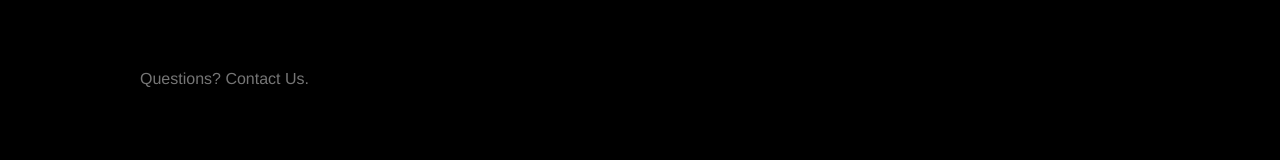
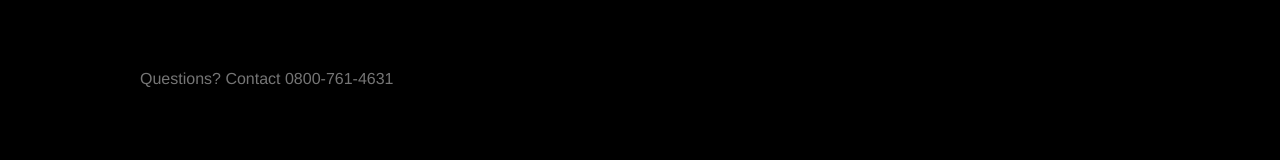
Before and after one commit to emvictor/netflix-clone, a Next.js app: page / in a window 1280 px wide. Shown: the part 2213-2373 px from the top of the page. Built offline with nearby package versions, Linux system fonts and the light colour scheme.

Commit message:
Add: FAQs Accordion Component with state and context

```diff
--- a/src/containers/footer.js
+++ b/src/containers/footer.js
@@ -3,7 +3,7 @@ import { Footer } from "../components";
 export default function FooterContainer() {
   return (
     <Footer>
-      <Footer.Title>Questions? Contact Us.</Footer.Title>
+      <Footer.Title>Questions? Contact 0800-761-4631</Footer.Title>
       <Footer.Break />
       <Footer.Row>
         <Footer.Column>
```
